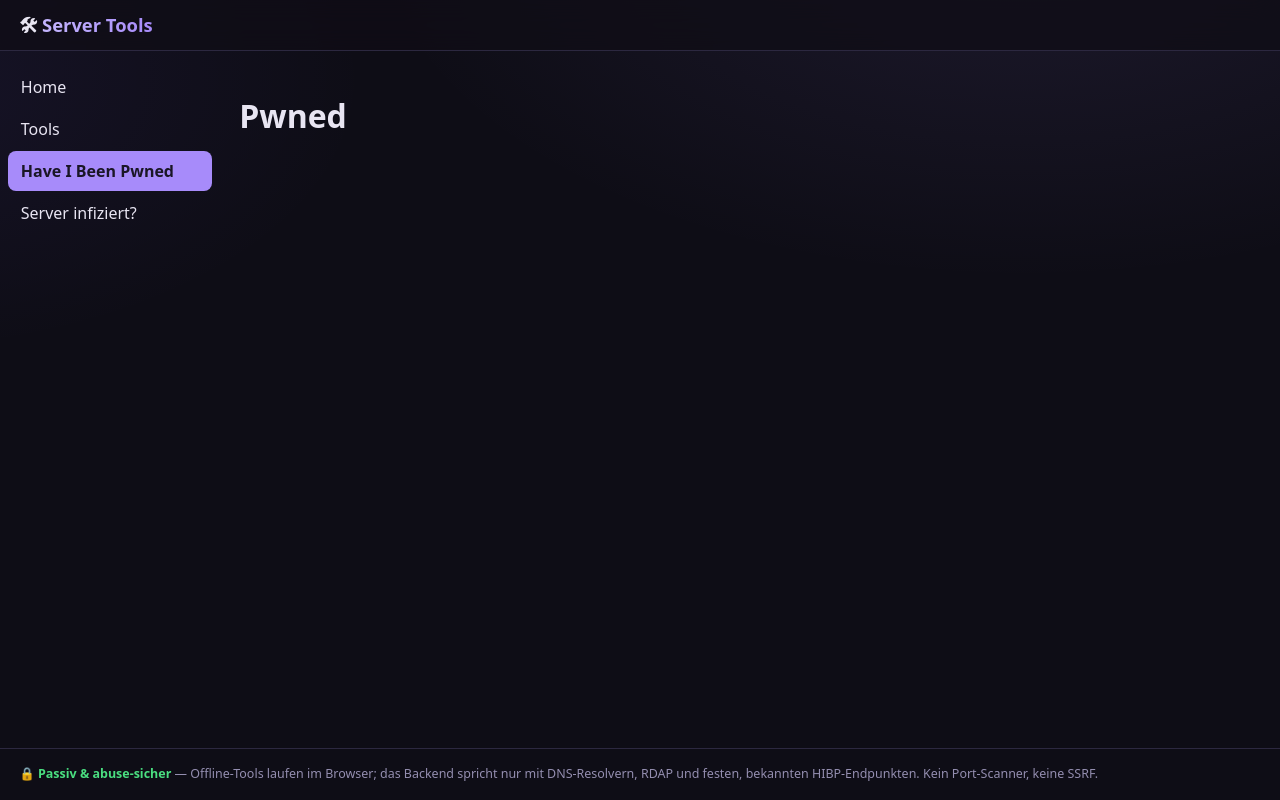
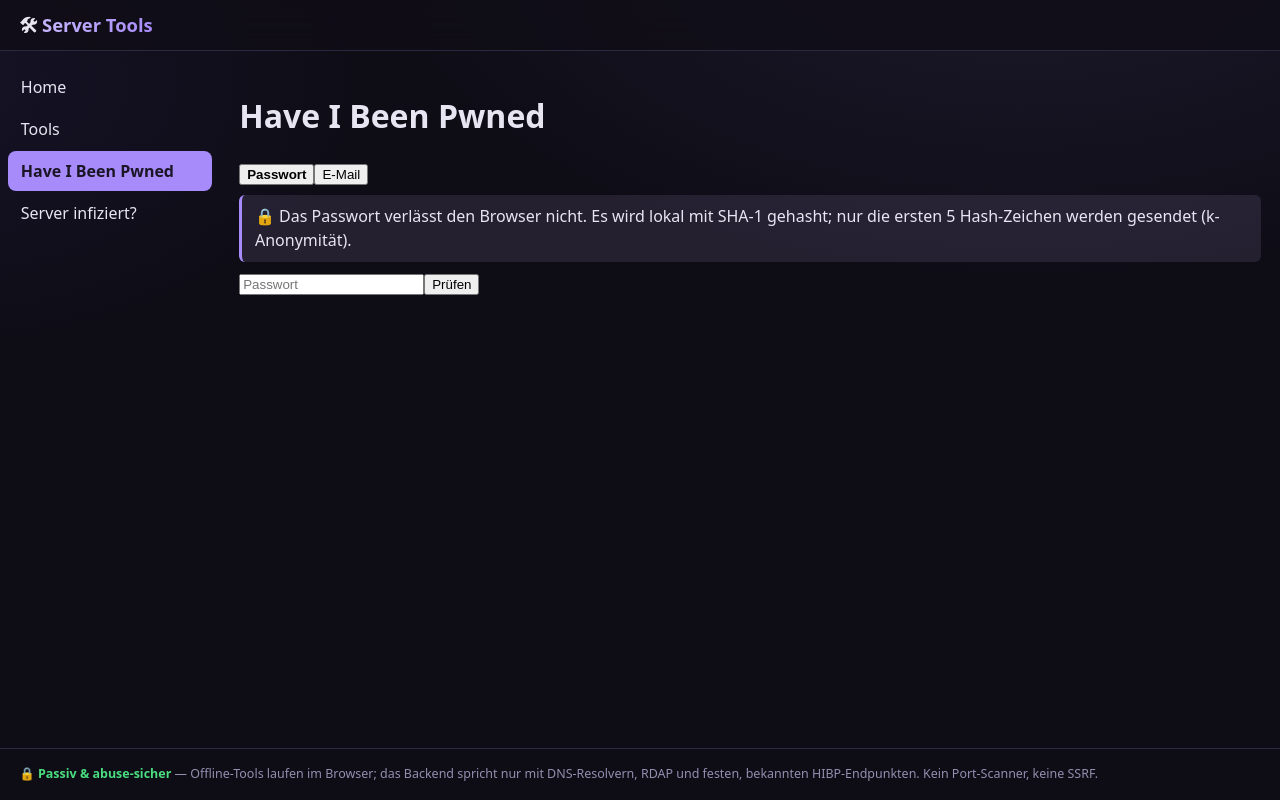
Before and after one commit to luxend0/server-tools, a React (Vite) app: page /pwned in a window 1280 px wide. Built offline with nearby package versions, Linux system fonts and the light colour scheme.

Commit message:
feat: /pwned page with password + email tabs (Ark UI)

```diff
--- a/src/pages/Pwned.jsx
+++ b/src/pages/Pwned.jsx
@@ -1 +1,76 @@
-export default function Pwned() { return <h1>Pwned</h1>; }
+import { useState } from 'react';
+import { Tabs } from '@ark-ui/react/tabs';
+import { api } from '../lib/api.js';
+import { checkPassword } from '../lib/hibp.js';
+
+function PasswordTab() {
+  const [pw, setPw] = useState('');
+  const [state, setState] = useState({ status: 'idle', count: 0, error: '' });
+  const run = async () => {
+    if (!pw) return;
+    setState({ status: 'loading', count: 0, error: '' });
+    try { const count = await checkPassword(pw, api);
+      setState({ status: 'done', count, error: '' }); }
+    catch (e) { setState({ status: 'error', count: 0, error: e.message }); }
+  };
+  return (
+    <div>
+      <p className="note">🔒 Das Passwort verlässt den Browser nicht. Es wird lokal mit SHA-1
+        gehasht; nur die ersten 5 Hash-Zeichen werden gesendet (k-Anonymität).</p>
+      <input type="password" value={pw} placeholder="Passwort"
+        onChange={(e) => setPw(e.target.value)} />
+      <button type="button" onClick={run}>Prüfen</button>
+      {state.status === 'loading' && <p>Prüfe…</p>}
+      {state.status === 'error' && <p className="result error">{state.error}</p>}
+      {state.status === 'done' && (state.count > 0
+        ? <p className="result error">⚠ In {state.count.toLocaleString('de-DE')} Datenlecks gefunden — nicht verwenden.</p>
+        : <p className="result ok">✓ In keinem bekannten Datenleck gefunden.</p>)}
+    </div>
+  );
+}
+
+function EmailTab() {
+  const [email, setEmail] = useState('');
+  const [state, setState] = useState({ status: 'idle', data: null, error: '' });
+  const run = async () => {
+    setState({ status: 'loading', data: null, error: '' });
+    try { const data = await api('/api/hibp-email', { email });
+      setState({ status: 'done', data, error: '' }); }
+    catch (e) { setState({ status: 'error', data: null, error: e.message }); }
+  };
+  return (
+    <div>
+      <input type="email" value={email} placeholder="name@example.com"
+        onChange={(e) => setEmail(e.target.value)} />
+      <button type="button" onClick={run}>Prüfen</button>
+      {state.status === 'loading' && <p>Prüfe…</p>}
+      {state.status === 'error' && <p className="result error">{state.error}</p>}
+      {state.status === 'done' && state.data && (
+        state.data.configured === false
+          ? <p className="note">E-Mail-Prüfung ist nicht konfiguriert (kein HIBP_KEY gesetzt).</p>
+          : state.data.breaches.length === 0
+            ? <p className="result ok">✓ In keinem bekannten Datenleck gefunden.</p>
+            : <ul className="breaches">{state.data.breaches.map((b) => (
+                <li key={b.name}><strong>{b.title}</strong> ({b.date}) — {b.data.join(', ')}</li>
+              ))}</ul>
+      )}
+    </div>
+  );
+}
+
+export default function Pwned() {
+  return (
+    <div>
+      <h1>Have I Been Pwned</h1>
+      <Tabs.Root defaultValue="password">
+        <Tabs.List>
+          <Tabs.Trigger value="password">Passwort</Tabs.Trigger>
+          <Tabs.Trigger value="email">E-Mail</Tabs.Trigger>
+          <Tabs.Indicator />
+        </Tabs.List>
+        <Tabs.Content value="password"><PasswordTab /></Tabs.Content>
+        <Tabs.Content value="email"><EmailTab /></Tabs.Content>
+      </Tabs.Root>
+    </div>
+  );
+}
--- a/src/theme.css
+++ b/src/theme.css
@@ -97,3 +97,7 @@ footer .safe { color: var(--ok); font-weight: 600; }
 .copy { position: absolute; right: .4rem; top: .4rem; }
 .search { width: 100%; max-width: 480px; padding: .5rem .8rem; }
 .preview { margin-top: .6rem; min-height: 64px; border-radius: 10px; border: 1px solid var(--border); display: grid; place-items: center; }
+.note { background: #b39ddb22; border-left: 3px solid var(--accent); padding: .6rem .8rem; border-radius: 6px; margin: .6rem 0; }
+.result.ok { color: var(--ok); }
+[data-part="trigger"][data-selected] { font-weight: 700; }
+.breaches { line-height: 1.6; }
```
